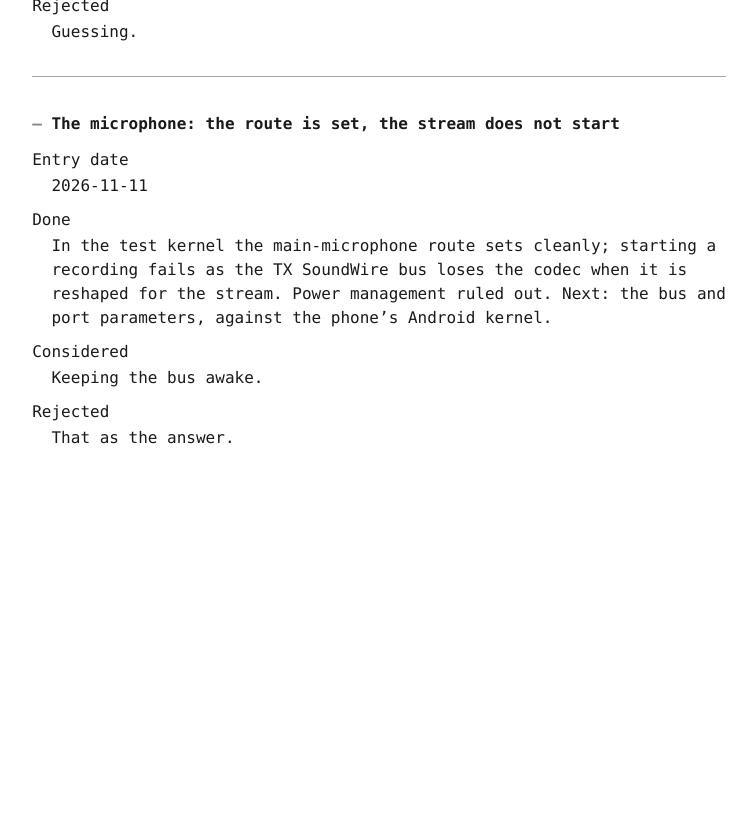
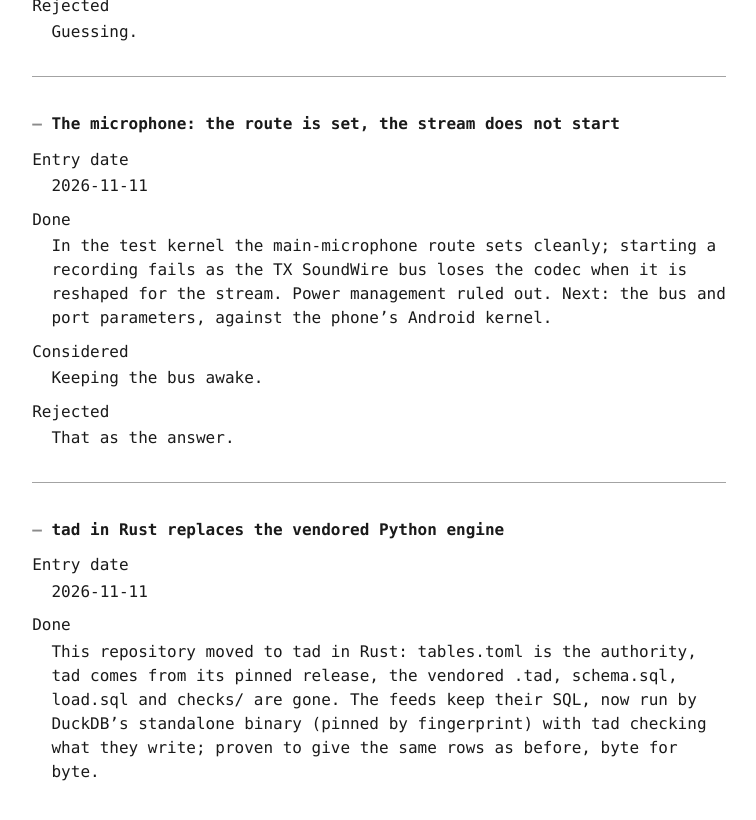
Before and after one commit to linux-phone-oco/docs, a Jekyll site: the page built from docs/session_log.md, in a window 1280 px wide and 900 px high, scrolled down 9090 px. Shown: the top 820 px of the window, without its empty margins (261-1017 px from the left). Built offline with Jekyll 4.4.1, drawn with Linux system fonts in a browser that asks for light colours; our own code applies the rules of GitHub Pages for plain Markdown files; before the commit the page ends 9656 px from its top, so only the background shows below that.

Commit message:
docs: after the switch to tad - the feed comment, the session logged (#62)
Co-authored-by: lab-agent-session <agent@creation-guidelines>

```diff
--- a/data/session_log.json
+++ b/data/session_log.json
@@ -16,3 +16,4 @@
 {"id":"2026-11-11-microphone-nearly","entry_date":"2026-11-11","title":"The microphone's chain, nearly whole","done":"For the first time the test kernel brought the whole microphone chain up to the codec; one timeout stands between it and a sound card. Measured: the right channel is the bottom speaker.","considered":"Booting again without reading the bootloader's record.","rejected":"That: three wrong theories cost three reboots."}
 {"id":"2026-11-11-the-codec-comes-up","entry_date":"2026-11-11","title":"The microphone codec comes up","done":"One SoundWire data pin was muxed to the wrong function by the audio pin driver; corrected against the phone's own Android kernel, the codec initialises and joins the sound card.","considered":"Clock and power-management theories.","rejected":"Guessing."}
 {"id":"2026-11-11-recording-tries","entry_date":"2026-11-11","title":"The microphone: the route is set, the stream does not start","done":"In the test kernel the main-microphone route sets cleanly; starting a recording fails as the TX SoundWire bus loses the codec when it is reshaped for the stream. Power management ruled out. Next: the bus and port parameters, against the phone's Android kernel.","considered":"Keeping the bus awake.","rejected":"That as the answer."}
+{"id":"2026-11-11-tad-in-rust","entry_date":"2026-11-11","title":"tad in Rust replaces the vendored Python engine","done":"This repository moved to tad in Rust: tables.toml is the authority, tad comes from its pinned release, the vendored .tad, schema.sql, load.sql and checks/ are gone. The feeds keep their SQL, now run by DuckDB's standalone binary (pinned by fingerprint) with tad checking what they write; proven to give the same rows as before, byte for byte.","considered":null,"rejected":null}
--- a/docs/session_log.md
+++ b/docs/session_log.md
@@ -316,3 +316,15 @@ Considered
 
 Rejected
 : That as the answer.
+
+---
+
+
+<a id="2026-11-11-tad-in-rust"></a>
+### tad in Rust replaces the vendored Python engine
+
+Entry date
+: 2026-11-11
+
+Done
+: This repository moved to tad in Rust: tables.toml is the authority, tad comes from its pinned release, the vendored .tad, schema.sql, load.sql and checks/ are gone. The feeds keep their SQL, now run by DuckDB's standalone binary (pinned by fingerprint) with tad checking what they write; proven to give the same rows as before, byte for byte.
```
Also changed, not shown: docs/index.md (+1 -1 lines), 1 other file.
